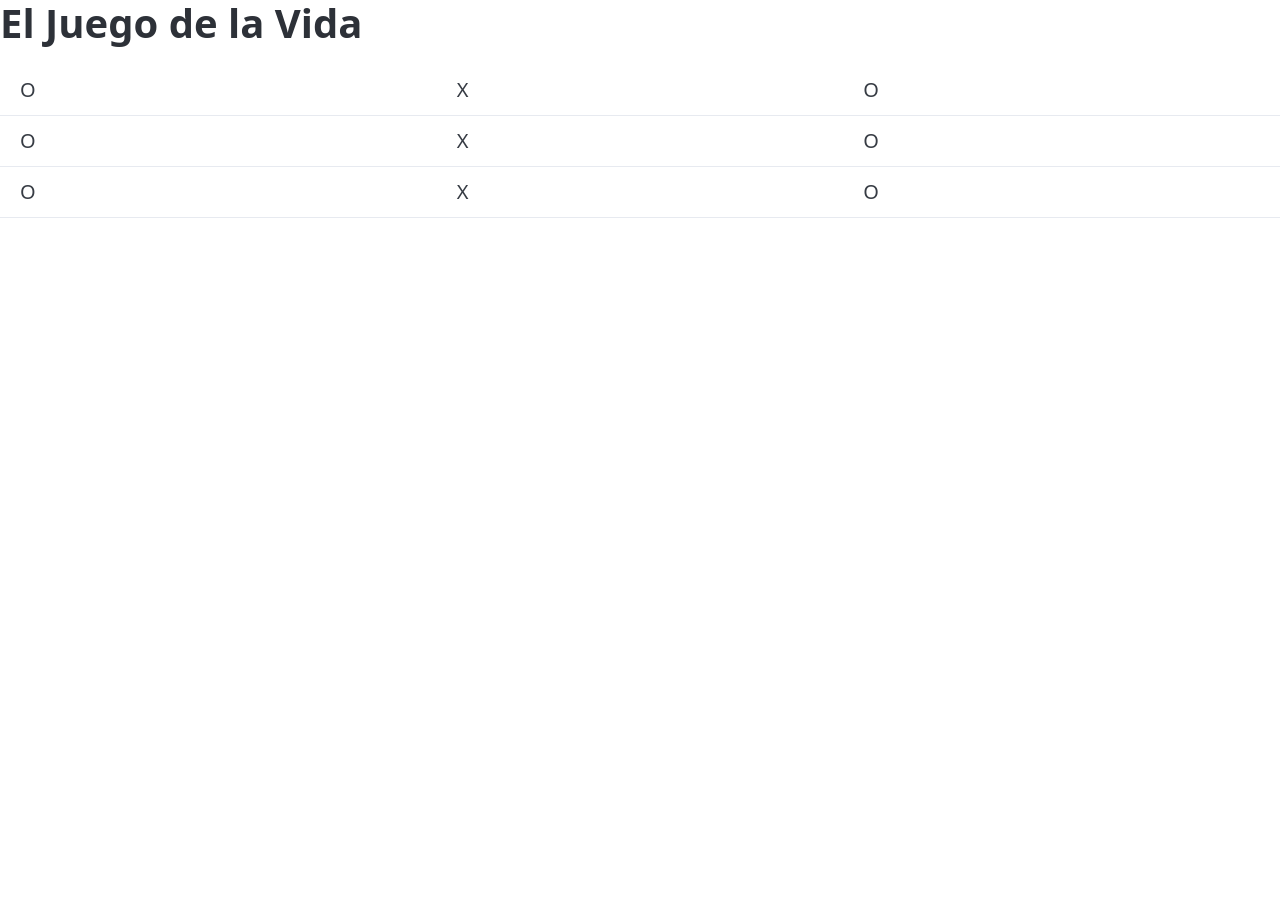
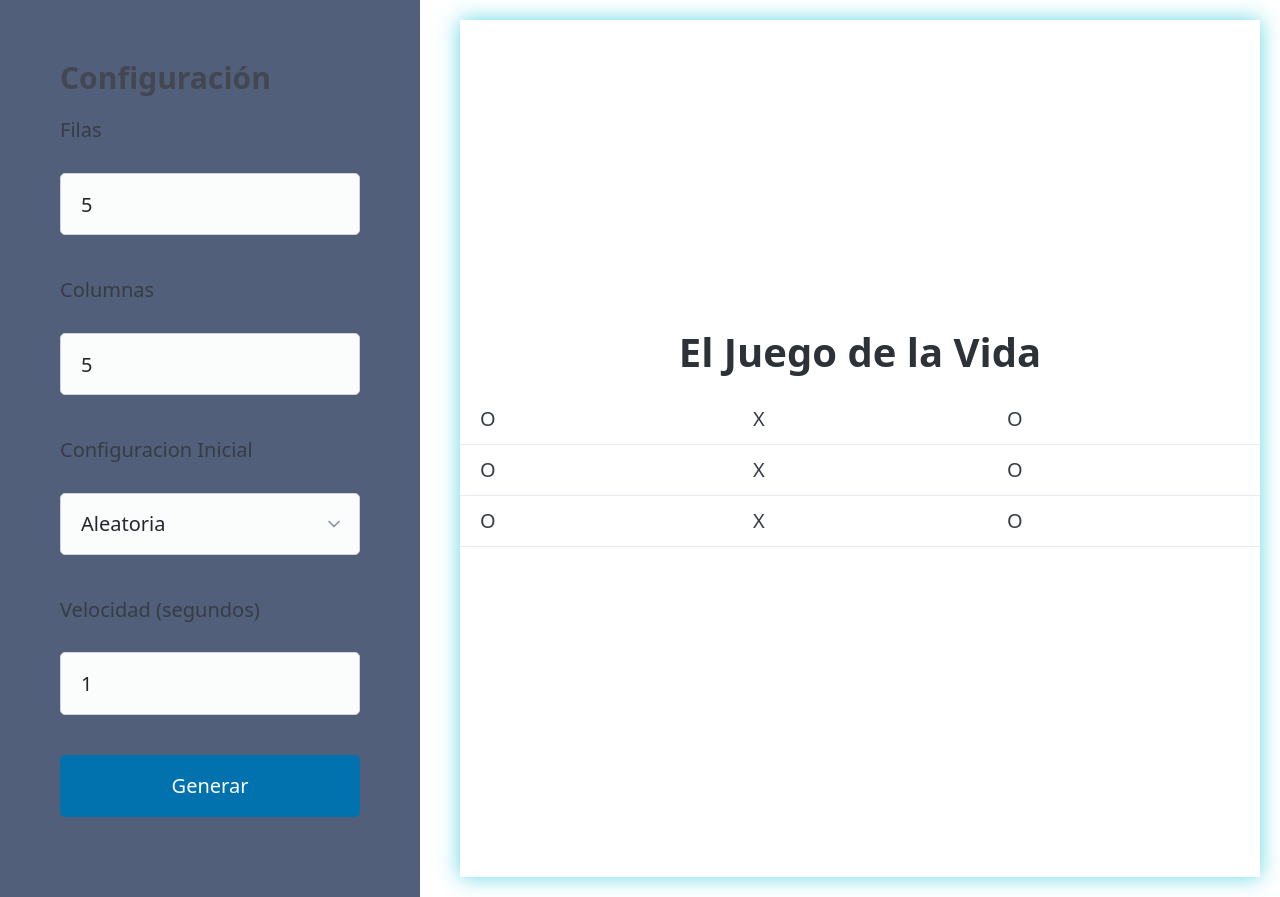
Before and after one commit to jmvelasco/el-juego-de-la-vida, a React app: page / in a window 1280 px wide. Before the commit the page ends 800 px from the top, so only its background shows below. Built offline with nearby package versions, Linux system fonts and the light colour scheme.

Commit message:
feat: add Setup component and Layout structure

```diff
--- a/src/App.tsx
+++ b/src/App.tsx
@@ -1,10 +1,31 @@
+import { LifeWorldProvider } from './context/LifeWorldProvider';
 import Board from './ui/Board';
+import Setup from './ui/Setup';
 
 const App = (): React.ReactNode => {
   return (
     <>
-      <h1>El Juego de la Vida</h1>
-      <Board />
+      <LifeWorldProvider>
+        <main style={{ display: 'grid', gridTemplateColumns: '1fr 2fr', gap: '1rem' }}>
+          <div style={{ padding: '3rem', backgroundColor: 'var(--pico-secondary-background)' }}>
+            <h3>Configuración</h3>
+            <Setup />
+          </div>
+          <div
+            style={{
+              display: 'flex',
+              flexDirection: 'column',
+              justifyContent: 'center',
+              alignItems: 'center',
+              boxShadow: '0 0 1rem rgba(57, 205, 224, 0.8)',
+              margin: '1rem',
+            }}
+          >
+            <h1>El Juego de la Vida</h1>
+            <Board />
+          </div>
+        </main>
+      </LifeWorldProvider>
     </>
   );
 };
--- /dev/null
+++ b/src/ui/Setup.tsx
@@ -0,0 +1,28 @@
+import { useLifeWorldContext } from '../context/LifeWorldProvider';
+
+const Setup = (): React.ReactNode => {
+  const { rows, cols, initialConfig, speed, initializeWorld } = useLifeWorldContext();
+  return (
+    <form onSubmit={initializeWorld} style={{ display: 'flex', flexDirection: 'column', gap: '1rem', height: 'auto' }}>
+      <label htmlFor="rows">Filas</label>
+      <input id="rows" name="rows" type="number" defaultValue={rows} min="1" />
+
+      <label htmlFor="cols">Columnas</label>
+      <input id="cols" name="cols" type="number" defaultValue={cols} min="1" />
+
+      <label htmlFor="initialConfig">Configuracion Inicial</label>
+      <select id="initialConfig" name="initialConfig" defaultValue={initialConfig}>
+        <option value="random">Aleatoria</option>
+        <option value="glider">Glider</option>
+        <option value="glider-gun">Glider Gun</option>
+      </select>
+
+      <label htmlFor="speed">Velocidad (segundos)</label>
+      <input id="speed" name="speed" type="number" defaultValue={speed} step="0.1" min="0.1" />
+
+      <button type="submit">Generar</button>
+    </form>
+  );
+};
+
+export default Setup;
```
Also changed, not shown: 1 other file (tests, documents, lock files or other folders).
